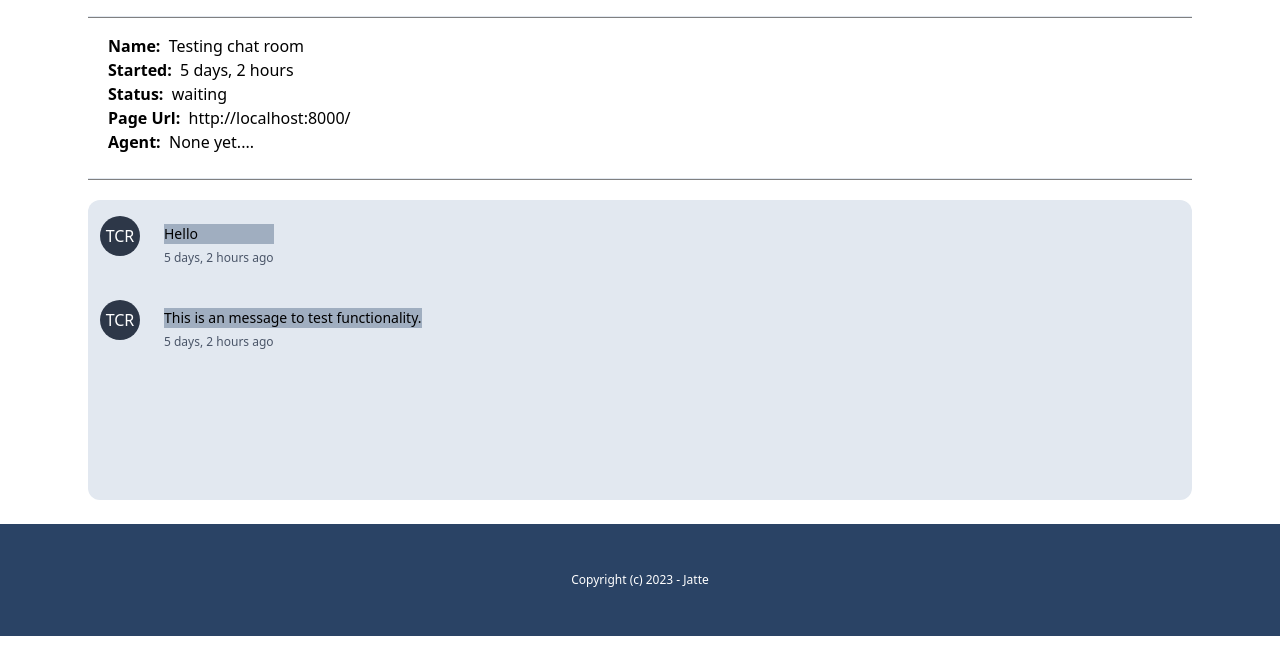
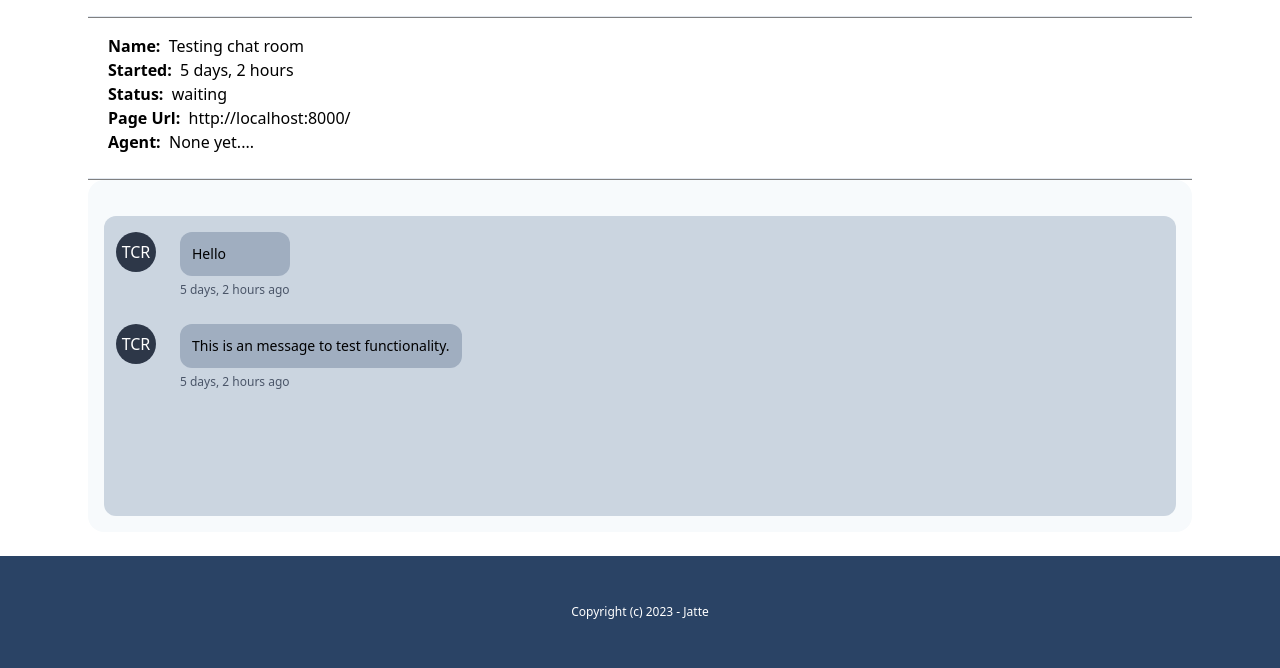
Before and after one commit to tanujsonare/chat_application, a Django app: a page that uses chat/templates/chat/room_details.html in a window 1280 px wide. Shown: the part 174-842 px from the top of the page. Before the commit the page ends 810 px from the top, so only its background shows below. Run offline with Django 4.2, Linux system fonts and the light colour scheme; a user stored in the database is signed in; data comes from the database, SQL or seed files in the repository; both versions use the stored data as it was after the commit; style sheets or scripts are compiled from the project's sources.

Commit message:
Updated message box UI for admin user

```diff
--- a/chat/templates/chat/room_details.html
+++ b/chat/templates/chat/room_details.html
@@ -14,7 +14,8 @@
             <b>Agent: &nbsp;</b>{% firstof room.agent.name "None yet...."%}<br>
         </p>
         <hr class="mt-6">
-        <div class="h-[300px] bg-gray-300 mt-5 overflow-scroll rounded-xl flex flex-col flex-grow">
+        <div class="flex flex-col flex-auto flex-shrink-0 rounded-2xl bg-gray-100 h-full p-4">
+            <div class="h-[300px] bg-gray-400 mt-5 overflow-scroll rounded-xl flex flex-col flex-grow">
                 {% for message in room.messages.all %}
                     <div class="flex w-full max-w-md mt-2 space-x-3 {% if message.created_by %}ml-auto justify-end{% endif %}">
                         {% if not message.created_by %}
@@ -22,15 +23,47 @@
                                 {{message.sent_by|initials}}
                             </div>
                         {% endif %}
-                    <div class="my-4">
-                        <div class="{% if message.created_by %}bg-blue-600{% else %}bg-gray-500{% endif %}">
+                        <div class="my-2">
+                            <div class="p-3 rounded-xl {% if message.created_by %}bg-blue-600{% else %}bg-gray-500{% endif %}">
                                 <p class="text-sm">{{message.content}}</p>
                             </div>
                             <span class="text-xs text-gray-700 leading-none">{{ message.created_at|timesince}} ago</span>
                         </div>
                     </div>
-             {% comment %} {{message}} {% endcomment %}
                 {% endfor %}
+            </div>
+            {% if room.status == "active" %}
+                <div class="flex flex-row items-center h-16 rounded-xl bg-gray-500 w-full px-4">
+                    <div class="flex-grow ml-4">
+                        <div class="relative w-full">
+                            <input type="text" id="message_content"
+                                class="flex w-full border rounded-xl focus:outline-none focus:border-indigo-800 pl-4 h-10" />
+                            <button
+                                class="absolute flex items-center justify-center h-full w-12 right-0 top-0 text-gray-800 hover:text-gray-600">
+                                <svg class="w-6 h-6" fill="none" stroke="currentColor" viewBox="0 0 24 24"
+                                    xmlns="http://www.w3.org/2000/svg">
+                                    <path stroke-linecap="round" stroke-linejoin="round" stroke-width="2"
+                                        d="M14.828 14.828a4 4 0 01-5.656 0M9 10h.01M15 10h.01M21 12a9 9 0 11-18 0 9 9 0 0118 0z">
+                                    </path>
+                                </svg>
+                            </button>
+                        </div>
+                    </div>
+                    <div class="ml-4">
+                        <button id="send_message"
+                            class="flex items-center justify-center bg-teal-700 hover:bg-teal-800 rounded-xl text-white px-4 py-1 flex-shrink-0">
+                            <span>Send</span>
+                            <span class="ml-2">
+                                <svg class="w-4 h-4 transform rotate-45 -mt-px" fill="none" stroke="currentColor"
+                                    viewBox="0 0 24 24" xmlns="http://www.w3.org/2000/svg">
+                                    <path stroke-linecap="round" stroke-linejoin="round" stroke-width="2"
+                                        d="M12 19l9 2-9-18-9 18 9-2zm0 0v-8"></path>
+                                </svg>
+                            </span>
+                        </button>
+                    </div>
+                </div>
+            {% endif %}
         </div>
     </div>
 {% endblock %}
```
Also changed, not shown: chat/templates/chat/chat_page_for_customer.html (+0 -10 lines), db.sqlite3. Lines whose indentation alone changed are shown as unchanged.
